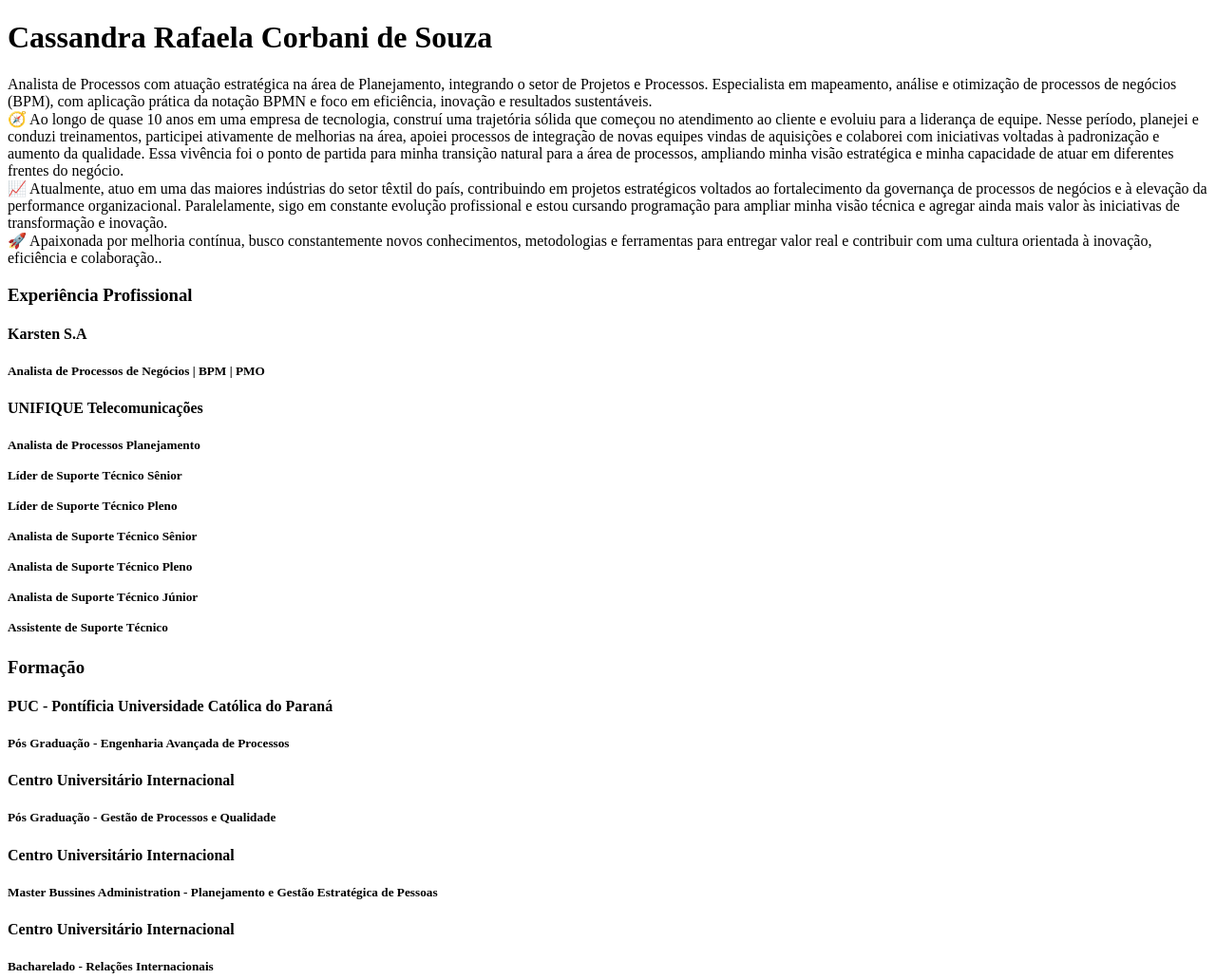
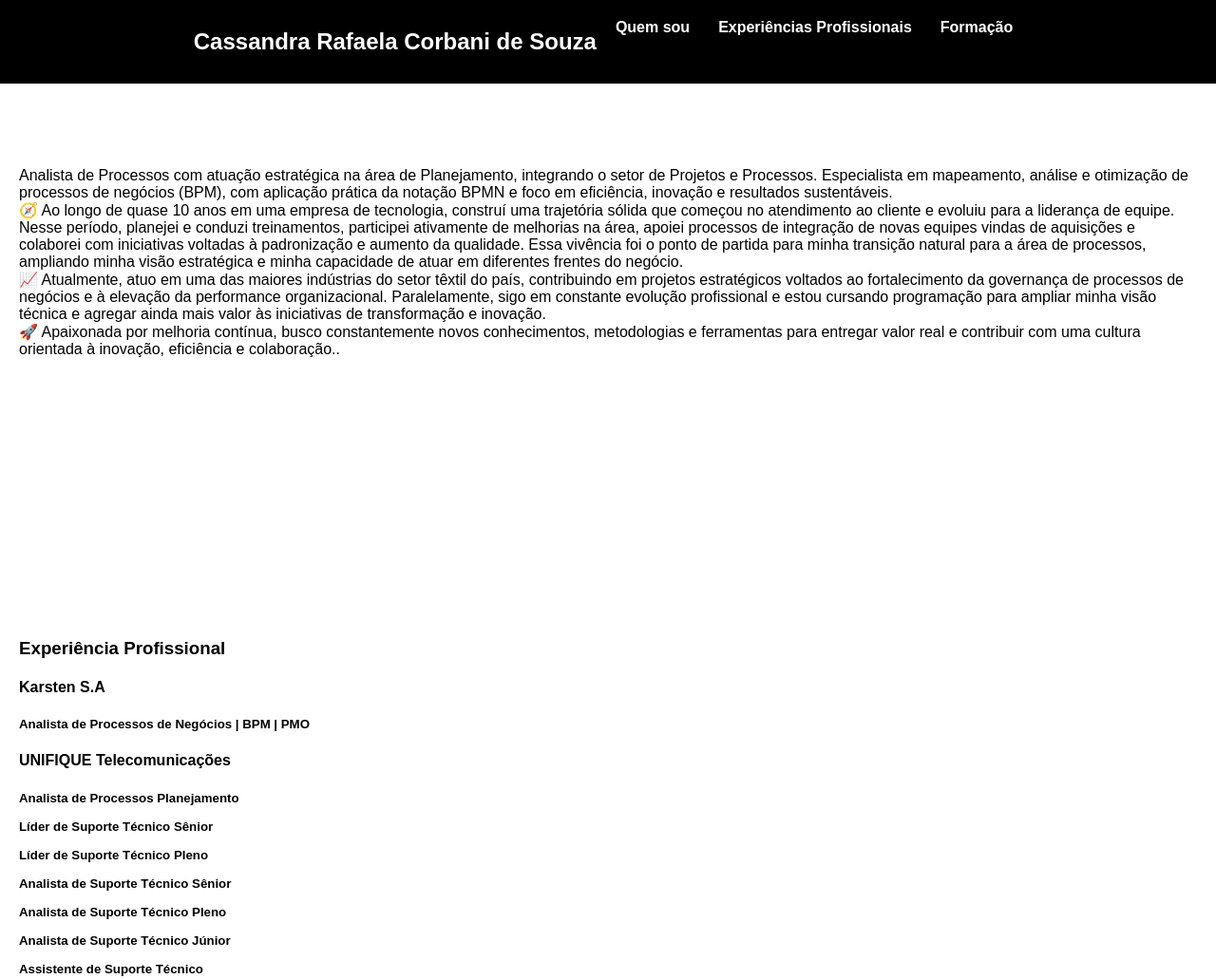
Before and after one commit to Cassandra-Corbani/aulaHTML17-04, a plain HTML site: page INDEX.HTML in a window 1280 px wide. Shown: the top 1031 px of the page at 95% size. Drawn offline with Linux system fonts and the light colour scheme.

Commit message:
adicionandocss

```diff
--- /dev/null
+++ b/INDEX.CSS
@@ -0,0 +1,42 @@
+body {
+
+    margin: 0;
+    font-family: Arial, sans-serif;
+    scroll-behavior: smooth; /* efeito suave ao clicar nas âncoras */
+  }
+
+  header {
+    background-color: #000000;
+    padding: 10px 0;
+    position: fixed;
+    top: 0;
+    width: 100%;
+    z-index: 1000;
+  }
+
+  .menu {
+    display: flex;
+    justify-content: center;
+    gap: 10px;
+  }
+
+  .menu a {
+    color: white;
+    text-decoration: none;
+    font-weight: bold;
+    padding: 10px;
+  }
+
+  .menu a:hover {
+    background-color: #555;
+    border-radius: 5px;
+  }
+
+  section {
+    padding: 100px 20px;
+    margin-top: 60px; /* espaço para o header fixo */
+
+  }
+   h1{
+    color: white
+   }
--- a/INDEX.HTML
+++ b/INDEX.HTML
@@ -4,10 +4,25 @@
     <meta charset="UTF-8">
     <meta name="viewport" content="width=device-width, initial-scale=1.0">
     <title>Document</title>
+    <link rel="stylesheet" href="INDEX.CSS">
+
 </head>
 <body>
-    <h1>Cassandra Rafaela Corbani de Souza
-    </h1>
+
+    <header>   <nav class="menu">
+        <h1>Cassandra Rafaela Corbani de Souza </h1>
+        <a href="#Quem sou">Quem sou</a>
+        <a href="#Experiências profissionais">Experiências Profissionais</a>
+        <a href="#Formação">Formação</a>
+
+        </nav>
+
+
+</header>
+
+
+<section id=" Quem sou": >
+
     <p>Analista de Processos com atuação estratégica na área de Planejamento, integrando o setor de Projetos e Processos. Especialista em mapeamento, análise e otimização de processos de negócios (BPM), com aplicação prática da notação BPMN e foco em eficiência, inovação e resultados sustentáveis.
 <br>
         🧭 Ao longo de quase 10 anos em uma empresa de tecnologia, construí uma trajetória sólida que começou no atendimento ao cliente e evoluiu para a liderança de equipe. Nesse período, planejei e conduzi treinamentos, participei ativamente de melhorias na área, apoiei processos de integração de novas equipes vindas de aquisições e colaborei com iniciativas voltadas à padronização e aumento da qualidade. Essa vivência foi o ponto de partida para minha transição natural para a área de processos, ampliando minha visão estratégica e minha capacidade de atuar em diferentes frentes do negócio.
@@ -17,7 +32,8 @@
         🚀 Apaixonada por melhoria contínua, busco constantemente novos conhecimentos, metodologias e ferramentas para entregar valor real e contribuir com uma cultura orientada à inovação, eficiência e colaboração..
         <br>
             </p>
-
+            </section>
+            <section id=" Experiência Profissional": >
                 <h3>Experiência Profissional </h3>
                         <h4>Karsten S.A <h4>
                               <h5>Analista de Processos de Negócios | BPM | PMO</h5>
@@ -35,6 +51,7 @@
                         <br>Analista de Suporte Técnico Júnior
                         <br>
                         <br>Assistente de Suporte Técnico
+                    </h5></section>
                         <br>
                     </h5>
                     <h3>Formação </h3>
```
